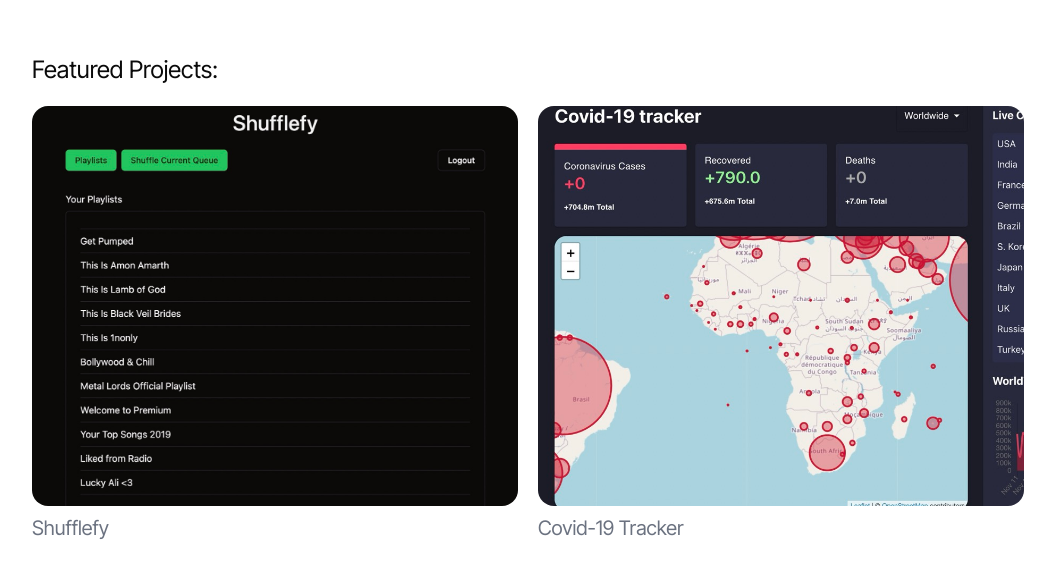
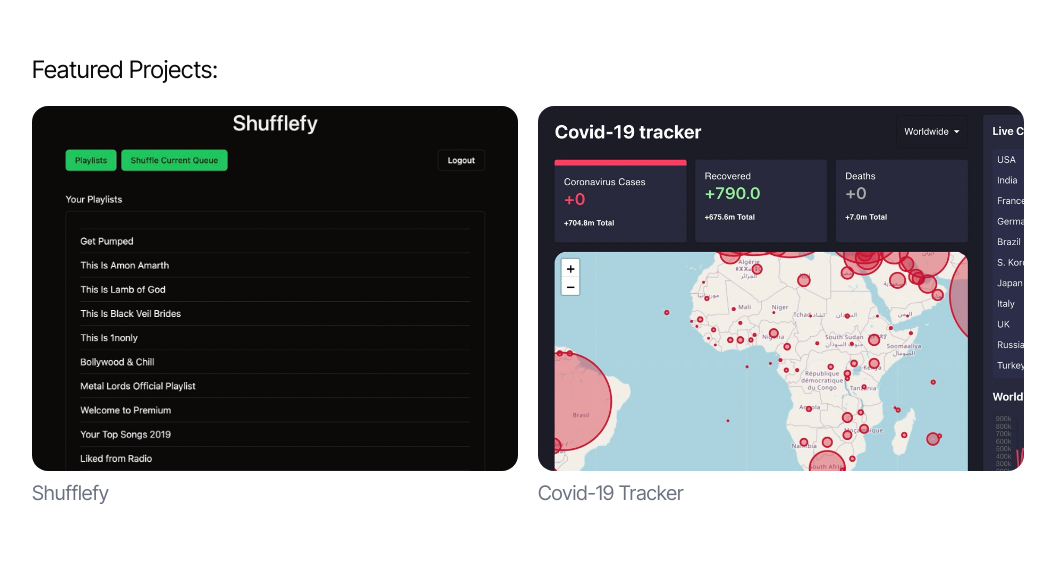
Before and after one commit to darshangoswami/Portfolio, a React (Vite) app: page / in a window 1280 px wide. Shown: the part 824-1401 px from the top of the page, without its empty margins (112-1167 px from the left). Built offline with nearby package versions, Linux system fonts and the light colour scheme.

Commit message:
update card sizing

```diff
--- a/src/App.jsx
+++ b/src/App.jsx
@@ -51,7 +51,7 @@
           <a
             href="https://shufflefy.darshangoswami.com/"
             target="_blank"
-            className="w-full md:w-1/2 h-80 lg:h-[25rem]"
+            className="w-full md:w-1/2 h-64 md:h-[inherit] md:aspect-[4/3]"
           >
             <div className="bg-[url('./assets/shufflefy_screenshot.jpeg')] bg-scale-sm bg-left-top h-full rounded-2xl"></div>
             <p className="text-xl mt-2 text-gray-500">Shufflefy</p>
@@ -60,9 +60,9 @@
           <a
             href="https://covid-tracker.darshangoswami.com/"
             target="_blank"
-            className="w-full md:w-1/2 h-80 lg:h-[25rem] mt-10 md:mt-0"
+            className="w-full md:w-1/2 h-64 md:h-[inherit] md:aspect-[4/3] mt-10 md:mt-0"
           >
-            <div className="bg-[url('./assets/covid-19-tracker_screenshot.jpeg')] bg-scale bg-left h-full rounded-2xl"></div>
+            <div className="bg-[url('./assets/covid-19-tracker_screenshot.jpeg')] bg-scale bg-left-top h-full rounded-2xl"></div>
             <p className="text-xl mt-2 text-gray-500">Covid-19 Tracker</p>
           </a>
         </div>
```
